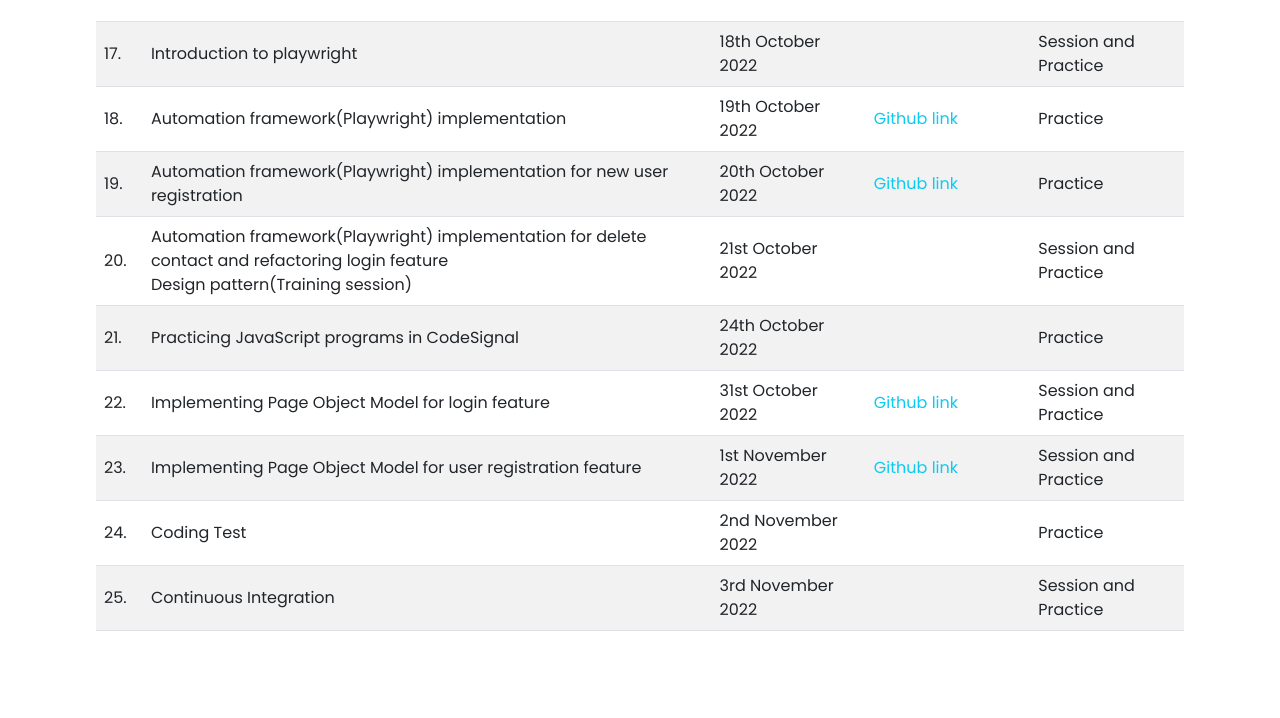
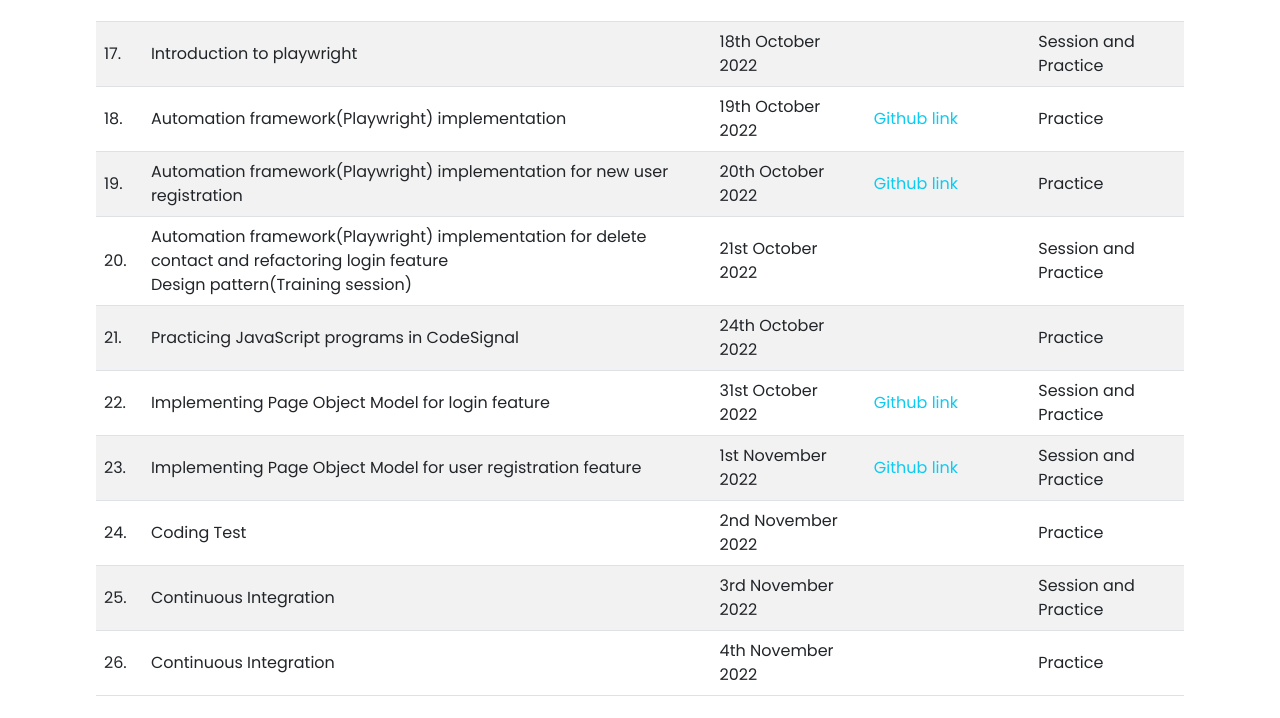
Before and after one commit to Salipa-Gurung/JankariTECH-Mentorship, a plain HTML site: page index.html in a window 1280 px wide. Shown: the part 1520-2238 px from the top of the page. Before the commit the page ends 2199 px from the top, so only its background shows below. Drawn offline with nearby package versions, Linux system fonts and the light colour scheme.

Commit message:
added description for 4th November

```diff
--- a/index.html
+++ b/index.html
@@ -311,6 +311,17 @@
                 </td>
                 <td>Session and Practice</td>
             </tr>
+            <tr>
+                <td>26.</td>
+                <td>
+                    Continuous Integration
+                </td>
+                <td>4th November 2022</td>
+                <td>
+                    <a href="#" class="text-info"></a> </br>
+                </td>
+                <td>Practice</td>
+            </tr>
         </table>
     </div>
 </body>
```
